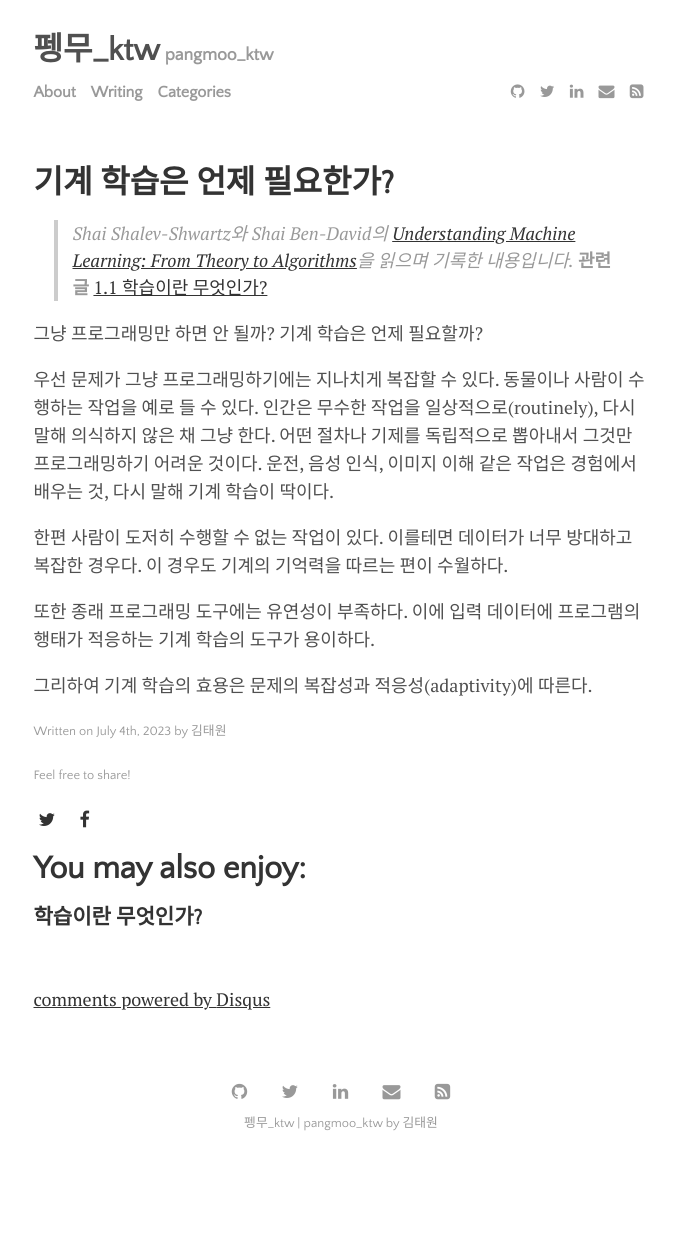
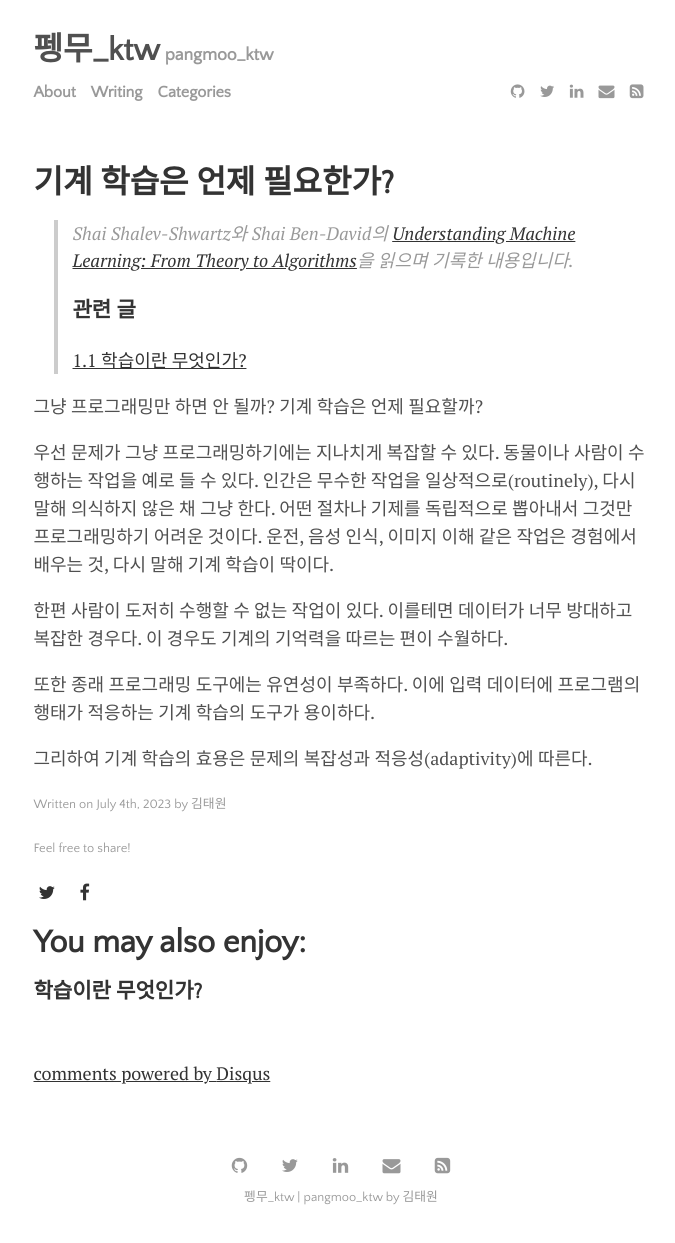
Before and after one commit to pangmoo-KTW/pangmoo-KTW, a Jekyll site: the page built from _posts/2023-07-04-uml02.md, in a window 1280 px wide. Shown: the whole page, without its empty margins (299-974 px from the left). Built offline with Jekyll 4.4.1, drawn with Linux system fonts in a browser that asks for light colours; comment, search, counter and statistics services are not loaded; before the commit the page ends 1169 px from its top, so only the background shows below that.

Commit message:
20230704_03

```diff
--- a/_posts/2023-07-04-uml02.md
+++ b/_posts/2023-07-04-uml02.md
@@ -7,7 +7,9 @@ tags: [MachineLearning]
 ---
 
 > *Shai Shalev-Shwartz와 Shai Ben-David의 [Understanding Machine Learning: From Theory to Algorithms](https://www.cs.huji.ac.il/~shais/UnderstandingMachineLearning/understanding-machine-learning-theory-algorithms.pdf){:target="_blank"}을 읽으며 기록한 내용입니다.*
-> **관련 글**
+>
+> <h3>관련 글</h3>
+>
 > [1.1 학습이란 무엇인가?](https://pangmoo-ktw.github.io/pangmoo-KTW/uml0){:target="_blank"}
 
 그냥 프로그래밍만 하면 안 될까?
```
